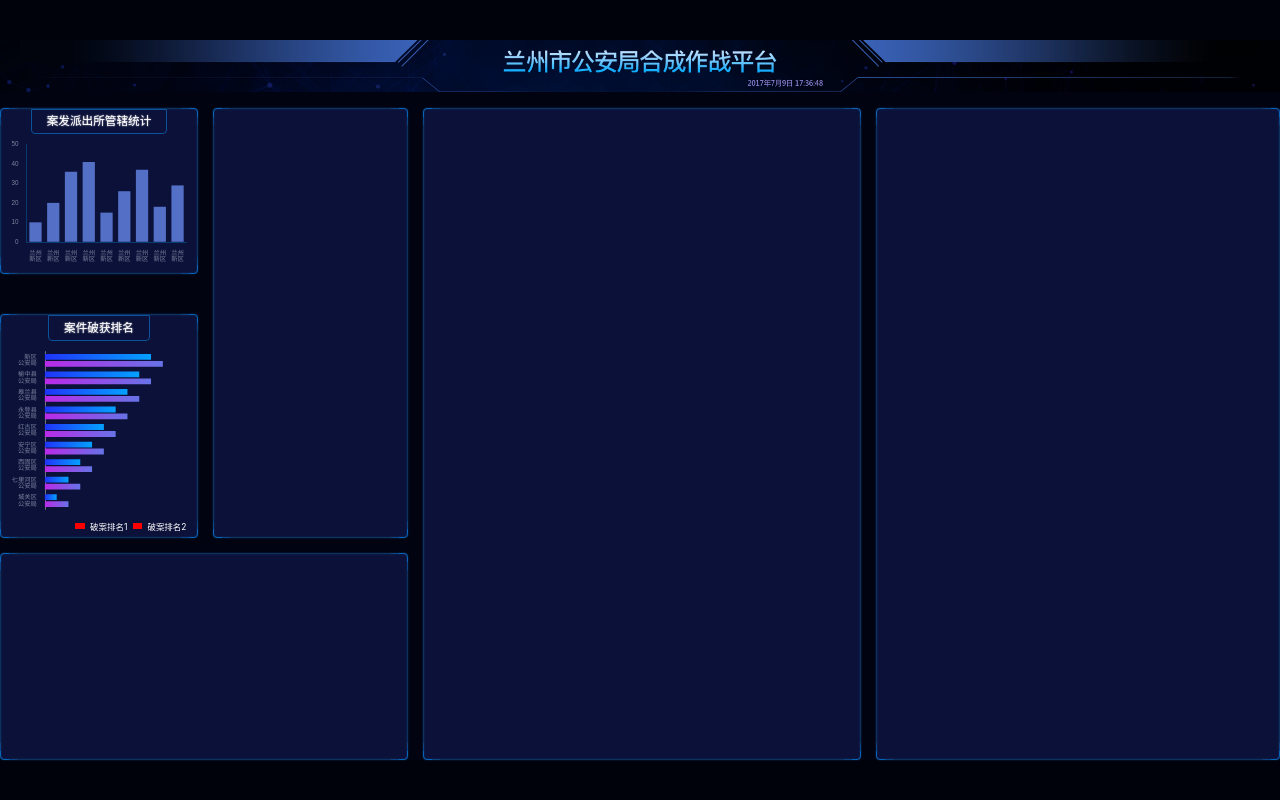
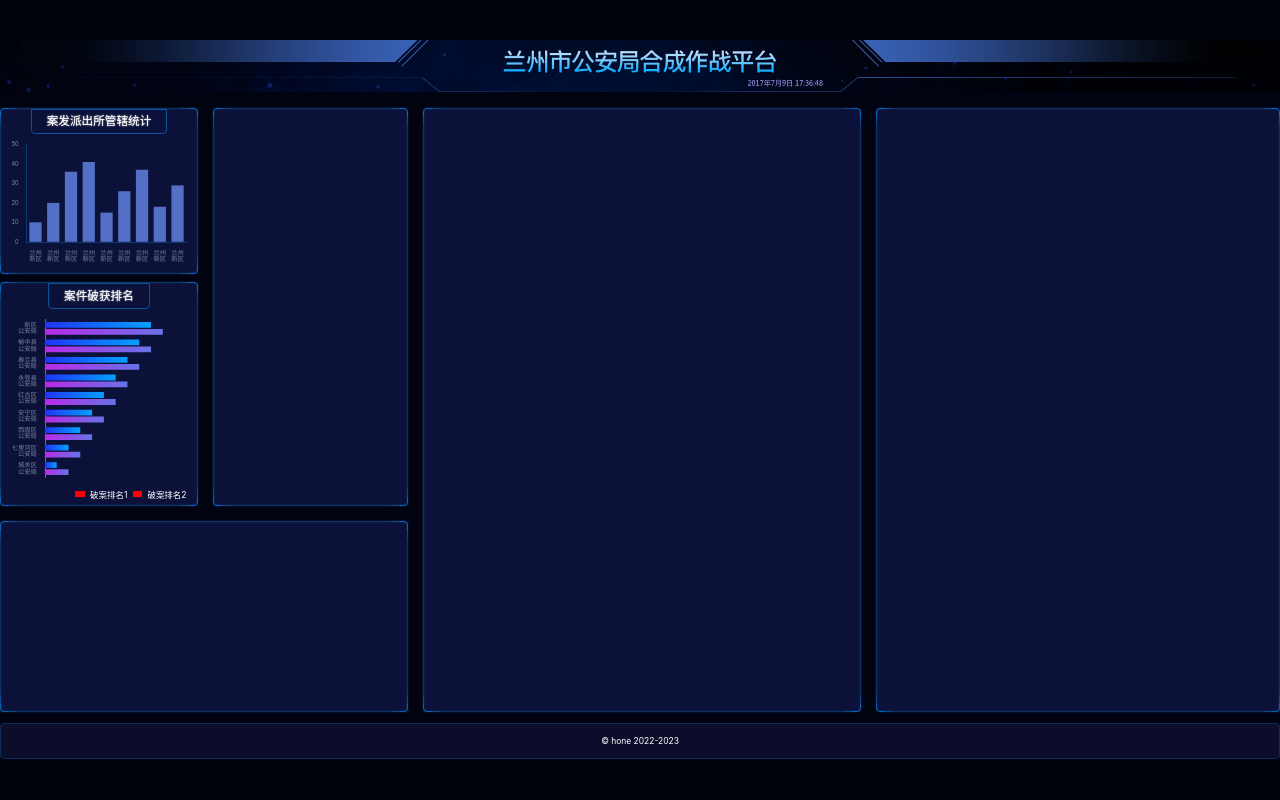
Before and after one commit to shyhhh/big-screen, a React (Vite) app: page /#/ in a window 1280 px wide. Built offline with nearby package versions, Linux system fonts and the light colour scheme.

Commit message:
制作 footer

```diff
--- a/index.html
+++ b/index.html
@@ -23,7 +23,7 @@
 <body>
   <div id="root"></div>
   <script>
-    root.style.width = pageWidth + 'px'
+    // root.style.width = pageWidth + 'px'
     root.style.height = pageHeight + 'px'
     root.style.marginTop = (clientHeight - pageHeight) / 2 + 'px'
   </script>
--- a/src/pages/home.scss
+++ b/src/pages/home.scss
@@ -9,14 +9,29 @@
 	color: white;
 
 	> header {
+		margin: 0 auto;
+		width: px(2420);
 		height: px(98);
 		background-size: cover;
+	}
+
+	> footer {
+		display: flex;
+		justify-content: center;
+		align-items: center;
+		margin: px(20) 0 1px;
+		border: 1px solid #0d2d59;
+		border-radius: 4px;
+		height: px(68);
+		background: #0c0d2b;
 	}
 
 	> main {
 		display: grid;
 		flex: 1;
+		margin: 0 auto;
 		padding-top: px(30);
+		width: px(2420);
 
 		grid-template: "box1 box2 box4 box5" 755fr
 		"box3 box3 box4 box5" 363fr / 366fr 361fr 811fr 747fr;
@@ -71,7 +86,8 @@
 			grid-area: box5;
 		}
 
-		.管辖统计 {
+		.管辖统计,
+		.破获排名 {
 			display: flex;
 			flex-direction: column;
 			align-items: center;
@@ -95,26 +111,7 @@
 		}
 
 		.破获排名 {
-			display: flex;
-			flex-direction: column;
-			align-items: center;
 			height: px(423);
-
-			h2 {
-				flex-shrink: 0;
-				padding: px(10) px(28);
-				border: 1px solid #0a5299;
-				border-bottom-left-radius: 4px;
-				border-bottom-right-radius: 4px;
-				line-height: px(24);
-				text-shadow: 0 0 px(3) white;
-				font-size: px(22);
-			}
-
-			.chart {
-				flex: 1;
-				width: 100%;
-			}
 
 			.legend {
 				display: flex;
--- a/src/pages/home.tsx
+++ b/src/pages/home.tsx
@@ -5,6 +5,7 @@ import { Chart1 } from '../components/chart-1'
 import { Chart2 } from '../components/chart-2'
 
 export const Home = () => {
+  const year = new Date().getFullYear()
   return (
     <div className="home">
       <header style={{ backgroundImage: `url(${headerBg})` }} />
@@ -18,6 +19,7 @@ export const Home = () => {
         <section className="bordered section4"></section>
         <section className="bordered section5"></section>
       </main>
+      <footer>&copy; hone 2022-{year}</footer>
     </div>
   )
 }
```
